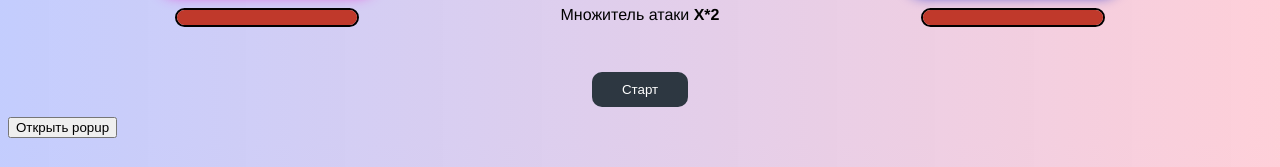
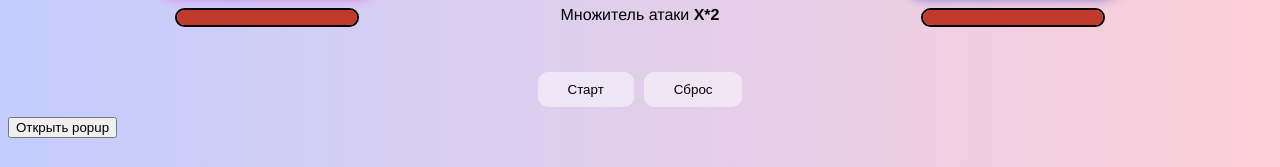
Before and after one commit to springfil/vue_vite_game, a Vue app: page / in a window 1280 px wide. Shown: the part 431-598 px from the top of the page. Built offline with nearby package versions, Linux system fonts and the light colour scheme.

Commit message:
create button reset with logic by using(provide/inject)

```diff
--- a/src/App.vue
+++ b/src/App.vue
@@ -11,6 +11,9 @@ provide('data', data)
 
 const data2 = ref(1)
 provide('data2', data2)
+
+const isInitialWidth = ref(true)
+provide("isInitialWidth", isInitialWidth)
 </script>
 
 <template>
--- a/src/components/GameBoard/GameBoard.vue
+++ b/src/components/GameBoard/GameBoard.vue
@@ -7,7 +7,9 @@ import useGameStart from '@/composable/useGameStart'
 import useGameProcess from '@/composable/useGameProcess'
 import { GAME_STATUS } from '@/constants/GAME_STATUS'
 
+
 const data = inject('data')
+const isInitialWidth = inject('isInitialWidth')
 
 const updateData = () => {
     data.value = difficult.value
@@ -34,12 +36,13 @@ const { selectField, isNext, isReset } = useGameProcess(
     start,
 )
 
-// const reset = () => {
-//     // init();
-//     // difficult.value = 2
-//     // updateData()
-//     location.reload()
-// }
+const reset = () => {
+    init();
+    difficult.value = 2
+    updateData()
+    isInitialWidth.value = false
+    console.log(isInitialWidth.value)
+}
 </script>
 
 <template>
@@ -57,15 +60,17 @@ const { selectField, isNext, isReset } = useGameProcess(
             <game-board-log
                 :difficult="difficult"
                 :isNext="isNext"
-                :isReset="isReset"></game-board-log>
+                :isReset="isReset"/>
 
-            <button class="btn" @click="start" :disabled="!canStartGame">
-                Старт
-            </button>
+            <div class="btn-panel">
+                <button class="btn" @click="start" :disabled="!canStartGame">
+                    Старт
+                </button>
 
-            <!-- <button class="btn" @click="reset">
-                Перезапуск
-            </button> -->
+                <button class="btn reset" @click="reset">
+                    Сброс
+                </button>
+            </div>
         </div>
     </div>
 </template>
@@ -86,8 +91,8 @@ const { selectField, isNext, isReset } = useGameProcess(
 }
 
 .btn {
-    background: #2d3741;
-    color: white;
+    background: rgba(255, 255, 255, 0.5);
+    color: black;
     border: none;
     border-radius: 10px;
     padding: 10px 30px;
@@ -96,8 +101,12 @@ const { selectField, isNext, isReset } = useGameProcess(
     outline: none;
 }
 
+.btn + .reset:hover{
+    background: rgba(11, 24, 206, 0.4);
+}
+
 .btn:hover {
-    background: #c0392b;
+    background: rgb(230, 50, 215, 0.5);
 }
 
 .button-container {
--- a/src/components/GameJournal/GameJournal.vue
+++ b/src/components/GameJournal/GameJournal.vue
@@ -12,14 +12,23 @@ const damageMultiplierPerson = inject('data')
 const damageMultiplierOpponent = inject('data2')
 const log = ref([])
 
-
 const damagePerson = computed(() => {
     if (damageMultiplierPerson.value === 2) {
         return 10
     } else if (damageMultiplierPerson.value === 4) {
         return 15
-    } else {
+    } else if (damageMultiplierPerson.value === 6) {
         return 20
+    } else if (damageMultiplierPerson.value === 8) {
+        return 25
+    } else if (damageMultiplierPerson.value === 10) {
+        return 30
+    } else if (damageMultiplierPerson.value === 12) {
+        return 35
+    } else if (damageMultiplierPerson.value === 14) {
+        return 40
+    } else if (damageMultiplierPerson.value === 16) {
+        return 45
     }
 })
 
--- a/src/components/GameOpponent/GameOpponentProgressBar.vue
+++ b/src/components/GameOpponent/GameOpponentProgressBar.vue
@@ -1,35 +1,73 @@
 <script setup>
-import { defineProps, computed } from 'vue'
+import { defineProps, computed, inject } from 'vue'
 
 const props = defineProps(['progressBarWidth'])
+const isInitialWidth = inject('isInitialWidth')
+
 let width = 180
 
 const shifted = computed(() => {
-    if (props.progressBarWidth.shift === 10) {
+    // if (props.progressBarWidth.shift === 10) {
+    //     width = width - 10
+    //     return width
+    // }else if (props.progressBarWidth.shift === 15) {
+    //     width = width - 15
+    //     return width
+    // } else if (props.progressBarWidth.shift === 20) {
+    //     width = width - 20
+    //     return width
+    // }else if (props.progressBarWidth.shift === 25) {
+    //     width = width - 25
+    //     return width
+    // }else if (props.progressBarWidth.shift === 30) {
+    //     width = width - 30
+    //     return width
+    // }else if (props.progressBarWidth.shift === 35) {
+    //     width = width - 35
+    //     return width
+    // }else if (props.progressBarWidth.shift === 40) {
+    //     width = width - 40
+    //     return width
+    // }else if (props.progressBarWidth.shift === 45) {
+    //     width = width - 45
+    //     return width
+    // }
+    if (props.progressBarWidth.shift === 10 && isInitialWidth.value) {
         width = width - 10
         return width
-    }else if (props.progressBarWidth.shift === 15) {
+    }
+    if (props.progressBarWidth.shift === 15 && isInitialWidth.value) {
         width = width - 15
         return width
-    } else if (props.progressBarWidth.shift === 20) {
+    }
+     if (props.progressBarWidth.shift === 20 && isInitialWidth.value) {
         width = width - 20
         return width
-    }else if (props.progressBarWidth.shift === 25) {
+    }
+     if (props.progressBarWidth.shift === 25 && isInitialWidth.value) {
         width = width - 25
         return width
-    }else if (props.progressBarWidth.shift === 30) {
+    }
+     if (props.progressBarWidth.shift === 30 && isInitialWidth.value) {
         width = width - 30
         return width
-    }else if (props.progressBarWidth.shift === 35) {
+    }
+    if (props.progressBarWidth.shift === 35 && isInitialWidth.value) {
         width = width - 35
         return width
-    }else if (props.progressBarWidth.shift === 40) {
+    }
+     if (props.progressBarWidth.shift === 40 && isInitialWidth.value) {
         width = width - 40
         return width
-    }else if (props.progressBarWidth.shift === 45) {
+    }
+     if (props.progressBarWidth.shift === 45 && isInitialWidth.value) {
         width = width - 45
         return width
     }
+     if(!isInitialWidth.value){
+        width = 180
+        return width
+     }
 })
 </script>
 
--- a/src/components/GamePerson/GamePersonProgressBar.vue
+++ b/src/components/GamePerson/GamePersonProgressBar.vue
@@ -3,33 +3,28 @@ import { defineProps, computed, inject, watch } from 'vue'
 import { getRandom } from '@/utils/getRandom'
 
 const data2 = inject('data2')
+const isInitialWidth = inject("isInitialWidth")
 
 const props = defineProps(['progressBarWidth'])
 let width = 180
 
 const minShift = computed(() => {
     if (props.progressBarWidth.shift === 10) {
-        console.log('max10')
         return 5
     }
     if (props.progressBarWidth.shift === 15) {
-        console.log('max10')
         return 8
     }
     if (props.progressBarWidth.shift === 20) {
-        console.log('max10')
         return 10
     }
     if (props.progressBarWidth.shift === 25) {
-        console.log('max10')
         return 25
     }
     if (props.progressBarWidth.shift === 30) {
-        console.log('max10')
         return 20
     }
     if (props.progressBarWidth.shift === 35) {
-        console.log('max10')
         return 30
     }
 })
@@ -57,28 +52,34 @@ const maxShift = computed(() => {
 })
 
 const shifted = computed(() => {
-    if (props.progressBarWidth.shift === 10) {
+
+    if (props.progressBarWidth.shift === 10 && isInitialWidth.value) {
         width = width - getRandom(minShift.value, maxShift.value)
         return width
     }
-    if (props.progressBarWidth.shift === 15) {
+    if (props.progressBarWidth.shift === 15 && isInitialWidth.value) {
         width = width - getRandom(minShift.value, maxShift.value)
         return width
     }
-    if (props.progressBarWidth.shift === 20) {
+    if (props.progressBarWidth.shift === 20 && isInitialWidth.value) {
         width = width - getRandom(minShift.value, maxShift.value)
         return width
     }
-    if (props.progressBarWidth.shift === 25) {
+    if (props.progressBarWidth.shift === 25 && isInitialWidth.value) {
         width = width - getRandom(minShift.value, maxShift.value)
         return width
     }
-    if (props.progressBarWidth.shift === 30) {
+    if (props.progressBarWidth.shift === 30 && isInitialWidth.value) {
         width = width - getRandom(minShift.value, maxShift.value)
         return width
     }
-    if (props.progressBarWidth.shift === 35) {
+    if (props.progressBarWidth.shift === 35 && isInitialWidth.value) {
         width = width - getRandom(minShift.value, maxShift.value)
+        return width
+    }
+    if(!isInitialWidth.value){
+        console.log ('сброс должен работать')
+        width = 180
         return width
     }
 
--- a/src/composable/useGameStart.js
+++ b/src/composable/useGameStart.js
@@ -1,8 +1,8 @@
-import { FIELD } from "@/constants/FIELD";
-import { GAME_STATUS } from "@/constants/GAME_STATUS";
-import { GAME_SPEED } from "@/constants/GAME_SPEED";
-import { computed } from "vue";
-import { getRandom } from "@/utils/getRandom";
+import { FIELD } from '@/constants/FIELD'
+import { GAME_STATUS } from '@/constants/GAME_STATUS'
+import { GAME_SPEED } from '@/constants/GAME_SPEED'
+import { computed, inject } from 'vue'
+import { getRandom } from '@/utils/getRandom'
 
 export default function useGameStart(
     init,
@@ -10,45 +10,47 @@ export default function useGameStart(
     difficult,
     numberOfCells,
     gameStatus,
-    updateData
+    updateData,
 ) {
-    let timerId = null;
+    let timerId = null
+    const isInitialWidth = inject('isInitialWidth')
 
     const start = () => {
-        updateData();
-        init();
-        prepareGame();
-    };
+        updateData()
+        init()
+        prepareGame()
+        isInitialWidth.value = true
+    }
 
     const prepareGame = () => {
-        gameStatus.value = GAME_STATUS.PREVIEW;
+        gameStatus.value = GAME_STATUS.PREVIEW
 
         for (let i = 0; i < difficult.value; ) {
-            const index = getRandom(0, numberOfCells - 1);
+            const index = getRandom(0, numberOfCells - 1)
 
             if (fields.value[index].value === FIELD.FILLED) {
-                continue;
+                continue
             }
 
-            fields.value[index].value = FIELD.FILLED;
-            i++;
+            fields.value[index].value = FIELD.FILLED
+            i = i + 1
         }
 
-        clearTimeout(timerId);
+        clearTimeout(timerId)
         timerId = setTimeout(() => {
-            gameStatus.value = GAME_STATUS.STARTED;
-        }, GAME_SPEED);
-    };
+            gameStatus.value = GAME_STATUS.STARTED
+        }, GAME_SPEED)
+    }
 
     const canStartGame = computed(() => {
         return (
             gameStatus.value !== GAME_STATUS.PREVIEW &&
             gameStatus.value !== GAME_STATUS.NEXT
-        );
-    });
+        )
+    })
 
     return {
         start,
         canStartGame,
-    };
+    }
 }
```
